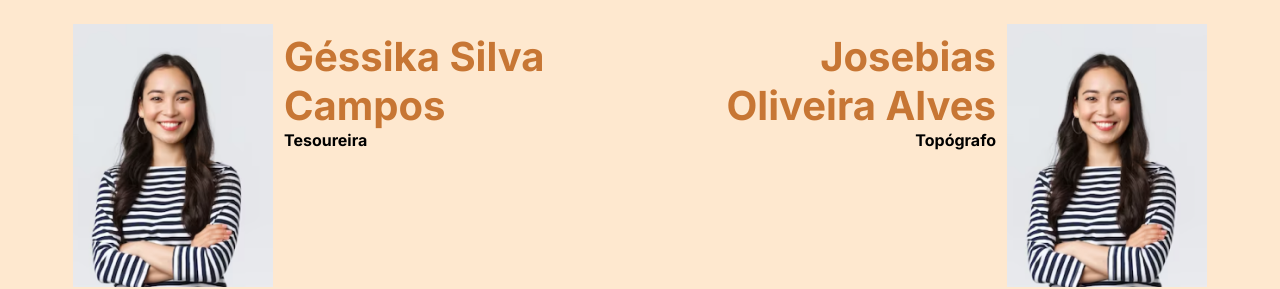
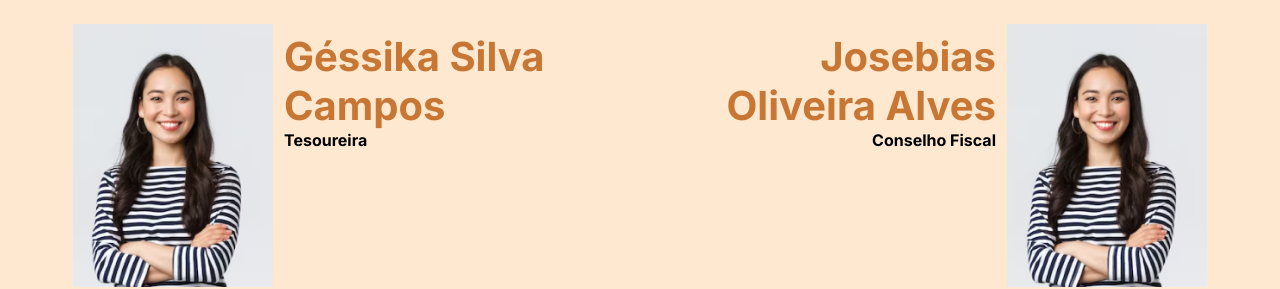
Before and after one commit to Bushido-Tecnologia/frontend, a Next.js app: page /nossa-equipe in a window 1280 px wide. Shown: the part 1020-1309 px from the top of the page. Built offline with nearby package versions, Linux system fonts and the light colour scheme.

Commit message:
Updating incorrenct info

```diff
--- a/src/app/nossa-equipe/page.tsx
+++ b/src/app/nossa-equipe/page.tsx
@@ -26,7 +26,7 @@ const Index = () => {
                 <Pearson name="Luciano de Oliveira Alves" position="Presidente" rightToLeft={true} />
                 <Pearson name="Julian Del Piero" position="Secretário" rightToLeft={false} />
                 <Pearson name="Géssika Silva Campos" position="Tesoureira" rightToLeft={true} />
-                <Pearson name="Josebias Oliveira Alves" position="Topógrafo" rightToLeft={false} />
+                <Pearson name="Josebias Oliveira Alves" position="Conselho Fiscal " rightToLeft={false} />
                 <Pearson name="Luiz Carlos de S. Neves" position="Músico" rightToLeft={true} />
                 <Pearson name="Ewerton José da Costa Jovelino" position="Músico" rightToLeft={false} />
                 <Pearson name="Rogério Alvarenga" position="Professor" rightToLeft={true} />
```
